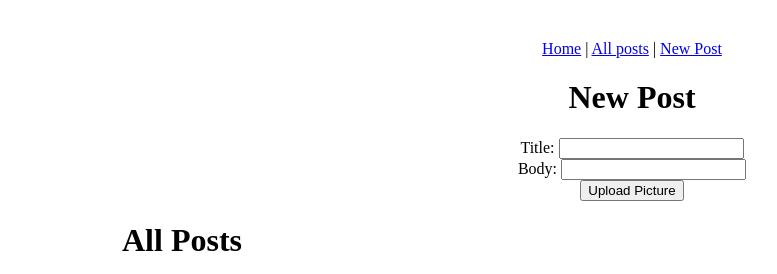
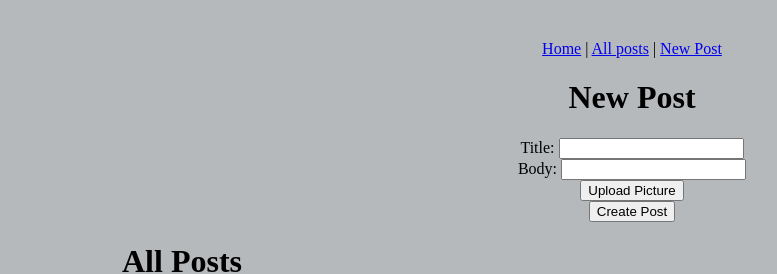
Before and after one commit to alejandroajuarez/blog-frontend, a React (Vite) app: page / in a window 1280 px wide. Shown: the top 274 px of the page, without its empty margins (8-785 px from the left). Built offline with nearby package versions, Linux system fonts and the light colour scheme.

Commit message:
rework app files

```diff
--- a/src/App.css
+++ b/src/App.css
@@ -3,4 +3,5 @@ html {
   margin: 0 auto;
   padding: 2rem;
   text-align: center;
+  background-color: rgb(182, 185, 187);
 }
--- a/src/App.jsx
+++ b/src/App.jsx
@@ -13,5 +13,4 @@ function App() {
   )
 }
 
-
 export default App
--- a/src/PostsNew.jsx
+++ b/src/PostsNew.jsx
@@ -10,7 +10,10 @@ export function PostsNew() {
         <div>
           Body: <input type="text" />
         </div>
+        <div>
         <button type="submit">Upload Picture</button>
+        </div>
+        <button type="submit">Create Post</button>
       </form>
     </div>
   );
```
